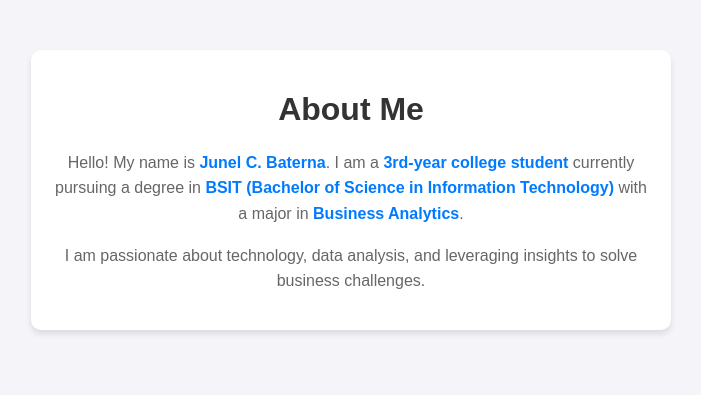
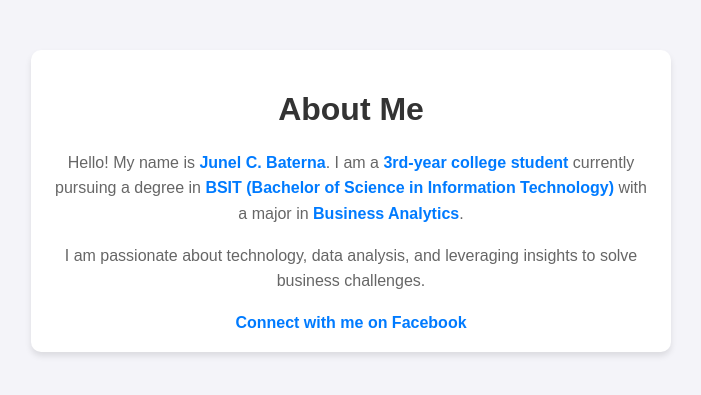
Before and after one commit to JeremiahSimo/BAM285, a PHP site: page /Baterna.php in a window 1280 px wide. Shown: the top 395 px of the page, without its empty margins (289-990 px from the left). Run offline with PHP 8.4, Linux system fonts and the light colour scheme.

Commit message:
Updated Code

```diff
--- a/modules/Baterna.php
+++ b/modules/Baterna.php
@@ -27,12 +27,23 @@
         color: #007bff;
         font-weight: bold;
     }
+    .social-link {
+        display: block;
+        margin-top: 20px;
+        color: #007bff;
+        text-decoration: none;
+        font-weight: bold;
+    }
+    .social-link:hover {
+        text-decoration: underline;
+    }
 </style>
-</head>
+
 <body>
     <div class="container">
         <h1>About Me</h1>
         <p>Hello! My name is <span class="highlight">Junel C. Baterna</span>. I am a <span class="highlight">3rd-year college student</span> currently pursuing a degree in <span class="highlight">BSIT (Bachelor of Science in Information Technology)</span> with a major in <span class="highlight">Business Analytics</span>.</p>
         <p>I am passionate about technology, data analysis, and leveraging insights to solve business challenges.</p>
+        <a href="https://www.facebook.com/yourprofile" class="social-link" target="_blank">Connect with me on Facebook</a>
     </div>
 </body>
```
Lines whose indentation alone changed are shown as unchanged.
